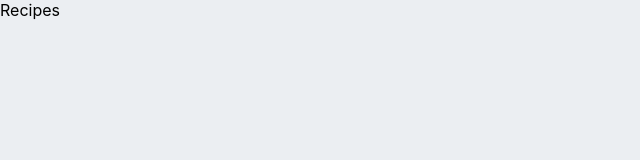
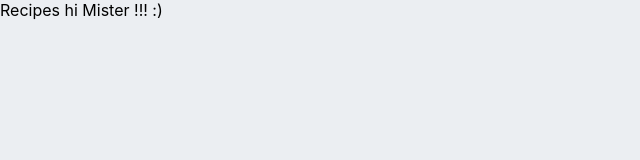
Before and after one commit to ira-pavlikovska/recipes-app, a React (Create React App) app: page /recipes in a window 1280 px wide. Shown: the top 160 px of the page, without its empty margins (0-640 px from the left). Built offline with nearby package versions, Linux system fonts and the light colour scheme.

Commit message:
redux store set up

```diff
--- a/src/containers/RecipesPage.tsx
+++ b/src/containers/RecipesPage.tsx
@@ -1,10 +1,14 @@
 import React from 'react';
-
+import {useAppSelector} from '../hooks/useAppSelector';
+import {RootState} from "../store";
+import userReducer from '../reducer/userReducer';
 
 function RecipesPage() {
+    const {test} = useAppSelector((state: RootState) => state.userReducer);
+    console.log(test)
     return (
         <div>
-            Recipes
+            Recipes {test}
         </div>
     );
 }
--- /dev/null
+++ b/src/hooks/useAppSelector.ts
@@ -0,0 +1,4 @@
+import { TypedUseSelectorHook, useSelector } from 'react-redux';
+import type { RootState } from '../store';
+
+export const useAppSelector: TypedUseSelectorHook<RootState> = useSelector;
--- a/src/index.tsx
+++ b/src/index.tsx
@@ -3,15 +3,19 @@ import ReactDOM from 'react-dom/client';
 import './index.css';
 import App from './App';
 import reportWebVitals from './reportWebVitals';
+import { Provider } from 'react-redux';
+import {store} from './store';
 
 const root = ReactDOM.createRoot(
   document.getElementById('root') as HTMLElement
 );
 root.render(
-  <React.StrictMode>
-    <App />
-  </React.StrictMode>
-);
+    <Provider store={store}>
+        <React.StrictMode>
+            <App />
+        </React.StrictMode>
+    </Provider>
+  );
 
 // If you want to start measuring performance in your app, pass a function
 // to log results (for example: reportWebVitals(console.log))
--- /dev/null
+++ b/src/reducer/userReducer.tsx
@@ -0,0 +1,38 @@
+import { createAction, createSlice, PayloadAction } from '@reduxjs/toolkit';
+
+interface userState {
+    // user: userT[],
+    test: string
+}
+const initialState = {
+    // user:
+        // {
+        //     product: {
+        //         id: 1,
+        //         category: 'shampoo',
+        //         name: 'Aveda',
+        //         price: 5.99,
+        //         description: 'scalp balancing shampoo'
+        //     },
+        //     quantity: 3
+        // }
+
+    test: 'hi Mister !!! :)'
+} as userState
+
+export const userSlice = createSlice({
+    name:'user',
+    initialState,
+    reducers: {
+        // userLogin:
+
+    }
+
+
+})
+
+export const {
+    // userLogin,
+   } = userSlice.actions;
+
+export default userSlice.reducer;
--- /dev/null
+++ b/src/store.ts
@@ -0,0 +1,21 @@
+import { Action, ThunkAction, configureStore } from '@reduxjs/toolkit';
+import userReducer from './reducer/userReducer';
+export const store = configureStore({
+    reducer: {
+        userReducer: userReducer,
+        // comments: commentsReducer,
+        // users: usersReducer
+    }
+
+})
+
+// Infer the `RootState` and `AppDispatch` types from the store itself
+export type RootState = ReturnType<typeof store.getState>
+// Inferred type: {posts: PostsState, comments: CommentsState, users: UsersState}
+export type AppDispatch = typeof store.dispatch
+export type AppThunk<ReturnType = void> = ThunkAction<
+    ReturnType,
+    RootState,
+    unknown,
+    Action<string>
+    >;
```
